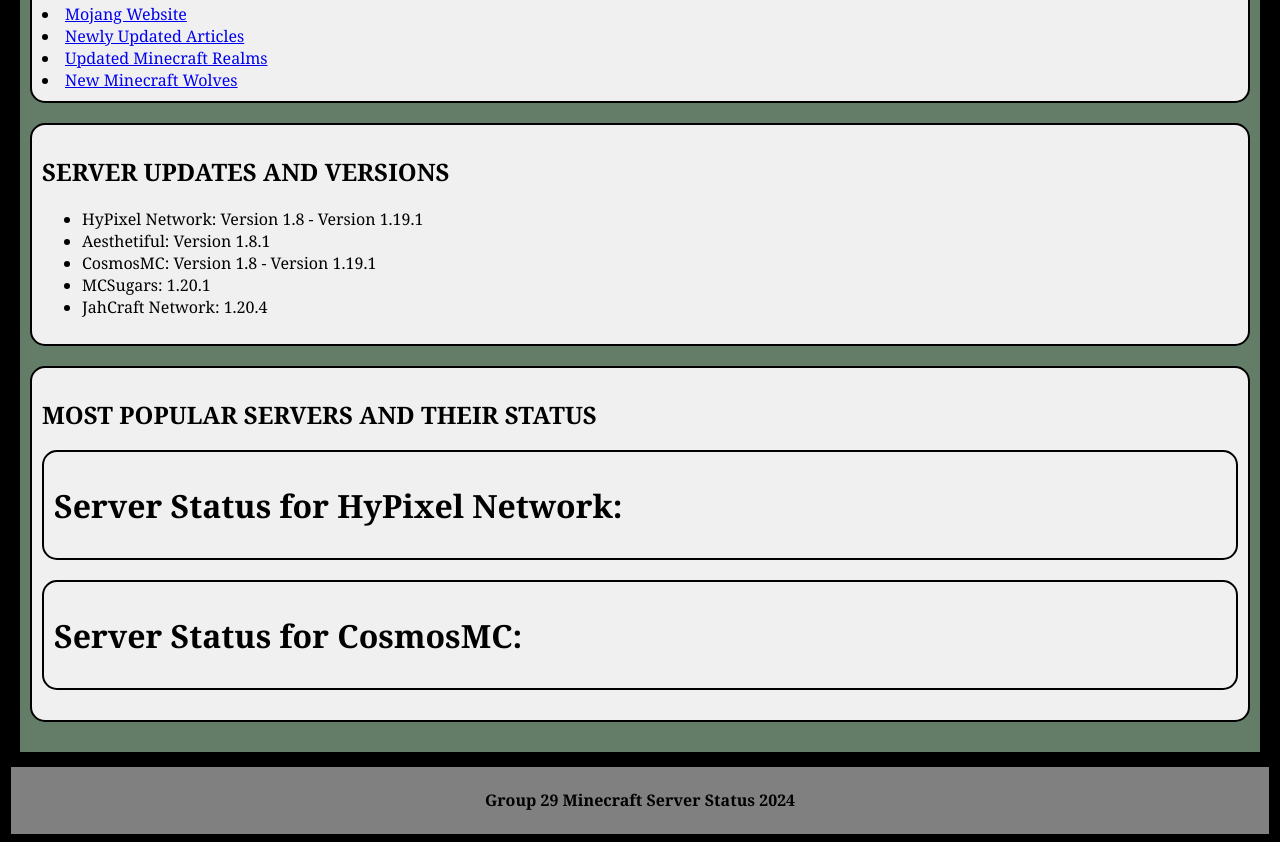
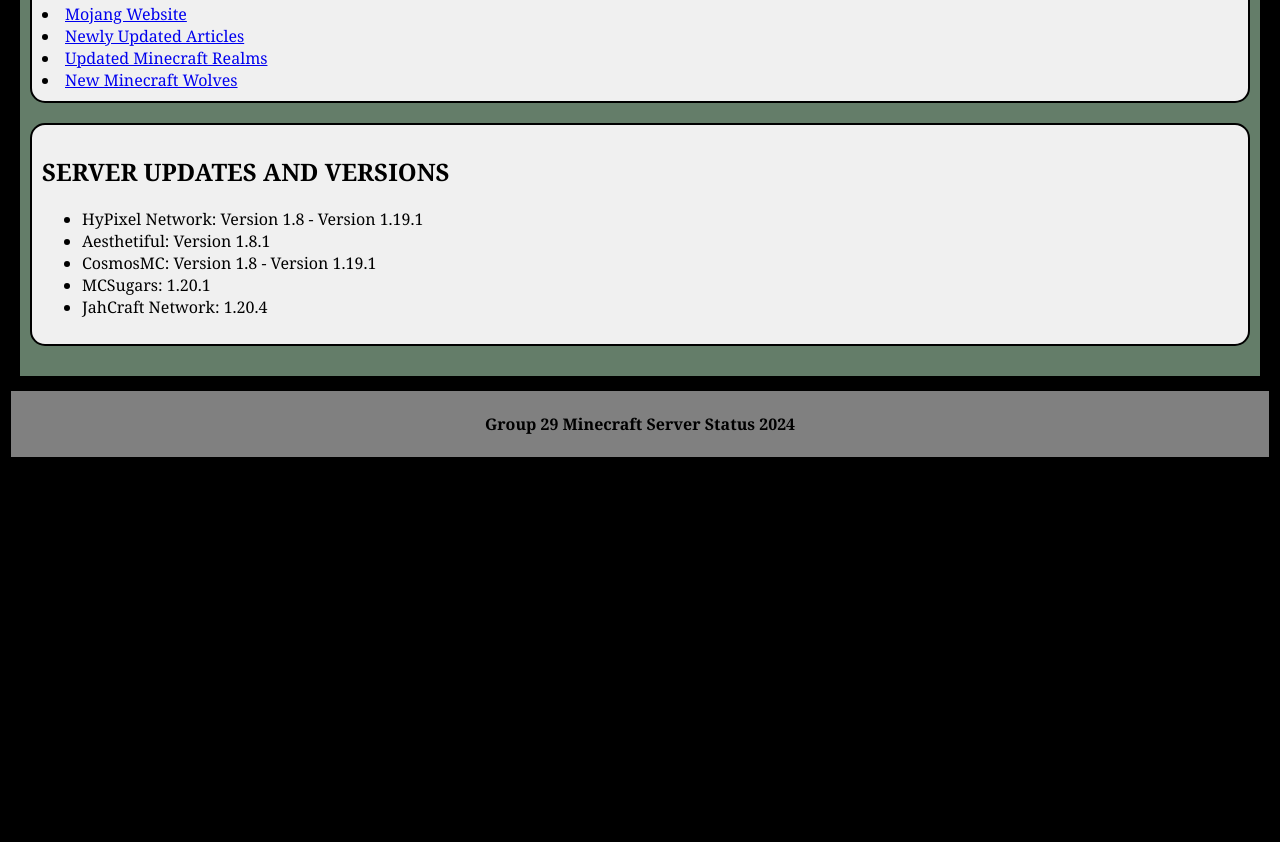
Before and after one commit to jmcelest/Minecraft_Final_Project, a website: page public/Home.html in a window 1280 px wide. Shown: the part 496-1338 px from the top of the page. After the commit the page ends 961 px from the top, so only its background shows below. Drawn offline with Linux system fonts and the light colour scheme.

Commit message:
minor edit

```diff
--- a/public/Home.html
+++ b/public/Home.html
@@ -30,17 +30,6 @@
                     <li>JahCraft Network: 1.20.4</li>
                 </ul>
             </div>
-
-            <div class="container">
-                <h2>MOST POPULAR SERVERS AND THEIR STATUS</h2>
-                        <div id="server1" class="container">
-                            <h1 id = "1">Server Status for HyPixel Network: </h1>
-                        </div>
-                        <div id="server3" class="container">
-                            <h1 id = "3">Server Status for CosmosMC: </h1>
-                        </div>
-
-            </div>
         </div>
     </div>
 
```
